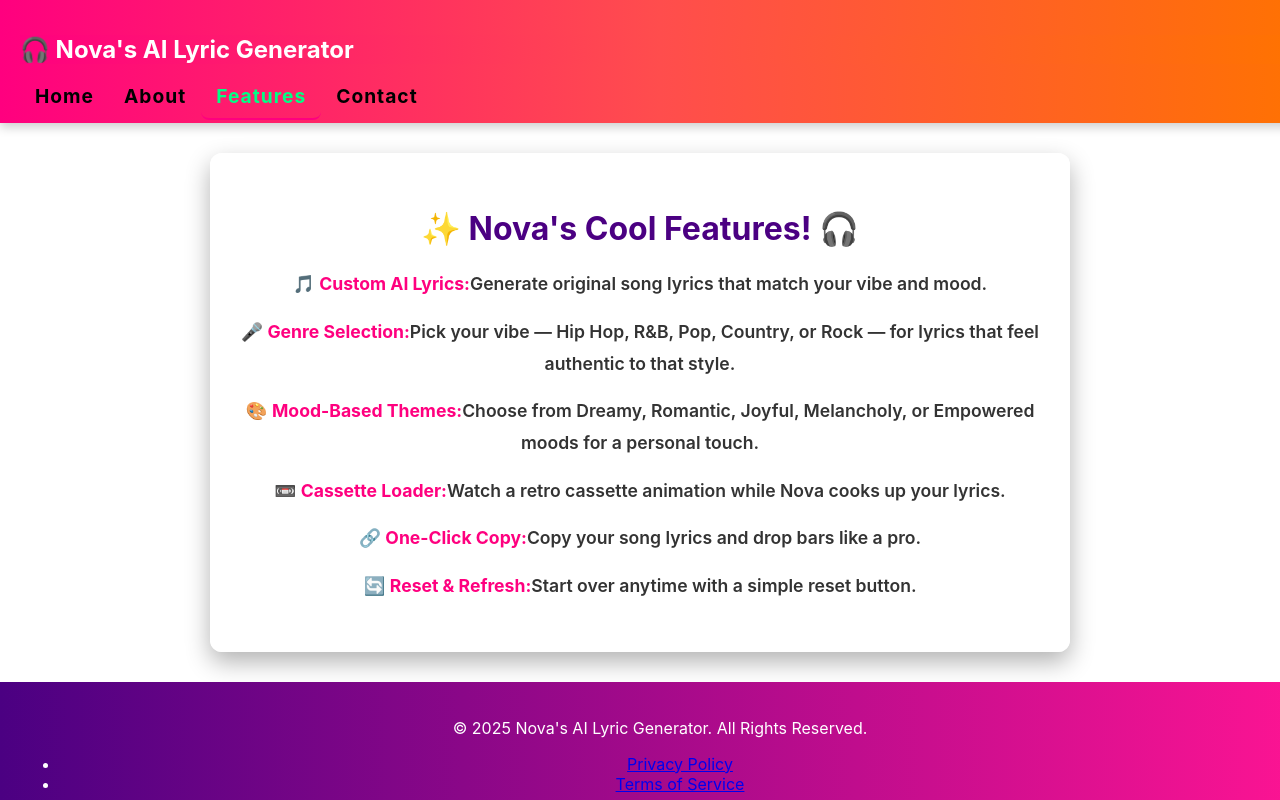
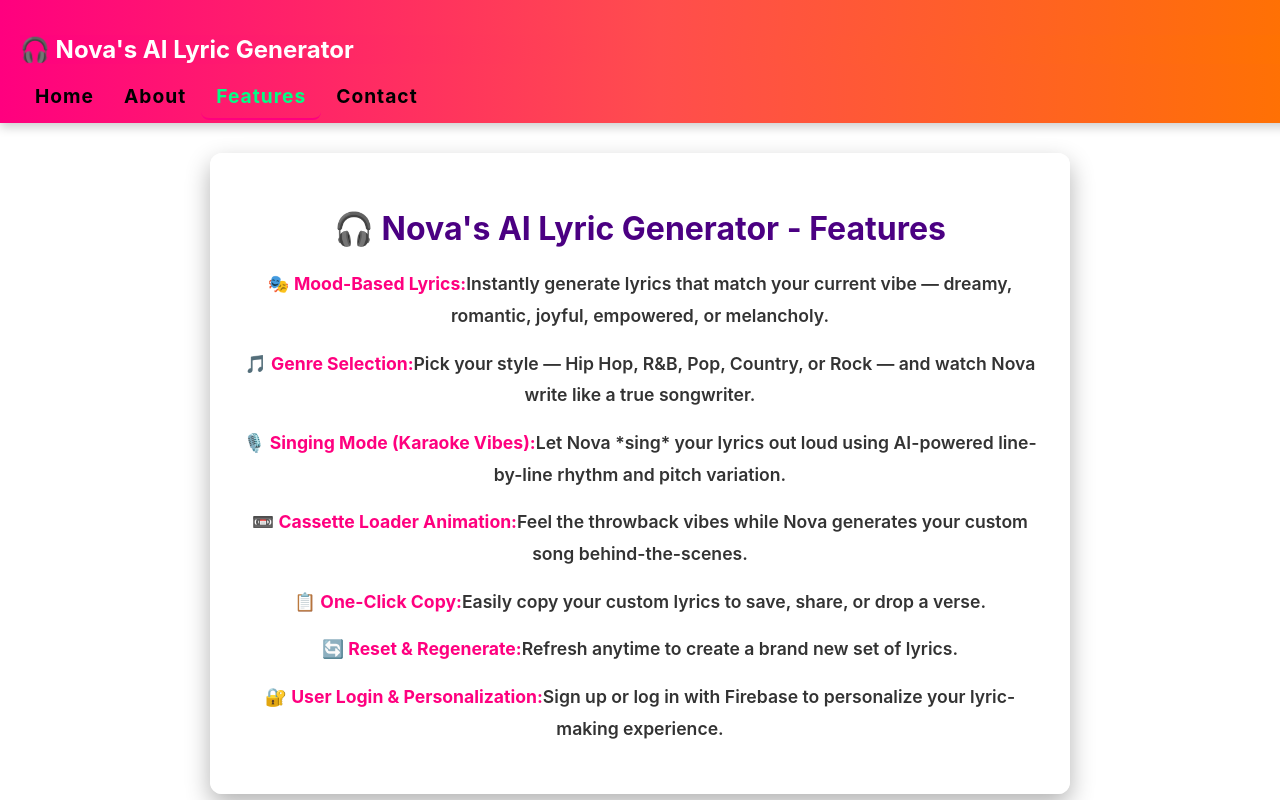
Before and after one commit to KenyettaWebDev82/ai-lyric-frontend, a React (Vite) app: page /features in a window 1280 px wide. Shown: the top 800 px of the page. Built offline with nearby package versions, Linux system fonts and the light colour scheme; no server answers.

Commit message:
feat: Finalized singing mode, updated Features & About pages

```diff
--- a/src/pages/About.jsx
+++ b/src/pages/About.jsx
@@ -6,67 +6,44 @@ const About = () => {
     <div className="about-wrapper">
       <div className="about-container">
         {/* About App Section */}
-        <h1 className="about-title">🎧 Bringing Back the Soul of Music! 🎵</h1>
+        <h1 className="about-title">🎧 Welcome to Nova's AI Lyric Generator 🎵</h1>
         <p className="about-text">
-          Remember the good ol' days when cassette tapes ruled the airwaves? 🎶
-          Back then, music wasn’t just something you listened to—it was an{" "}
-          <span className="highlight">*EXPERIENCE*</span>. Every tape came with
-          the lyrics printed out so you could sing along, feel every word, and
-          truly vibe with the music.
+          Nova’s AI Lyric Generator brings back that old-school cassette tape vibe — where music wasn’t just heard... it was *felt*.
         </p>
+
         <p className="about-text">
-          <span className="bold">Nova's AI Lyric Generator</span> is here to
-          bring that magic back! We've combined that nostalgic feeling with
-          cutting-edge AI to create an experience where music meets emotions. 🎤✨
+          Inspired by the classic mixtape era, Nova uses modern AI magic to help you create custom song lyrics based on your mood and favorite music genre. Whether you're feeling hype, heartbroken, or anything in between — Nova’s got lyrics for that.
         </p>
+
         <p className="about-text">
-          Whether you're feeling dreamy, empowered, joyful, or a little
-          melancholy—Nova generates custom lyrics that reflect your mood. It’s
-          like having a personalized mixtape but with lyrics crafted{" "}
-          <span className="bold">"JUST 4 YOU"</span>! 🎧
+          But Nova doesn’t stop there — turn on *Singing Mode* and hear your lyrics performed back to you, karaoke-style. It’s a whole vibe.
         </p>
+
         <p className="about-text">
-          Nova isn't just an app—it's a{" "}
-          <span className="highlight">VIBE</span>. It’s where technology and
-          emotion collide to give music back its heart and soul. So get ready to
-          express yourself, tap into your feelings, and bring back the
-          sing-along magic of cassette tapes—one AI lyric at a time! 🚀
-        </p>
-        <p className="about-text">
-          Let’s make some music that moves the soul! 💓🎧
+          Music is personal. Nova makes sure your lyrics feel that way too. Let’s create something that's *so you*.
         </p>
 
         {/* Instructions Section */}
         <div className="instructions-container">
-          <h2 className="how-to-title">🎵 How to Use Nova's AI Lyric Generator</h2>
+          <h2 className="how-to-title">🚀 How to Use Nova's AI Lyric Generator</h2>
           <ul className="how-to-list">
             <li>
-              <span className="bold">Choose Your Mood:</span> Select how you're
-              feeling from the mood options: dreamy, romantic, melancholy,
-              joyful, or empowered.
+              <span className="bold">1. Select a Genre:</span> Choose from Hip Hop, R&B, Pop, Country, or Rock for authentic lyric style.
             </li>
             <li>
-              <span className="bold">Hit the "Generate Lyrics" Button:</span>{" "}
-              Nova will craft unique lyrics that match your selected mood!
+              <span className="bold">2. Pick Your Mood:</span> Dreamy, Romantic, Empowered, Joyful, or Melancholy — how you feel shapes your song.
             </li>
             <li>
-              <span className="bold">Watch the Magic Happen:</span> Enjoy the fun
-              cassette animation while Nova processes your request.
+              <span className="bold">3. Turn on Singing Mode (Optional):</span> Want Nova to *sing* your lyrics back? Just toggle it on!
             </li>
             <li>
-              <span className="bold">Explore Your Lyrics:</span> Your custom
-              lyrics will appear, reflecting your mood. Want something new? Try
-              another vibe!
+              <span className="bold">4. Hit "Generate Lyrics":</span> Watch the retro cassette spin while Nova cooks up your custom song.
             </li>
             <li>
-              <span className="bold">Copy or Reset:</span> Hit{" "}
-              <span className="bold">"Copy"</span> to save your lyrics or{" "}
-              <span className="bold">"Reset"</span> to start fresh.
+              <span className="bold">5. Play, Copy or Reset:</span> Listen to your lyrics in karaoke style, copy them, or start over anytime.
             </li>
             <li>
-              <span className="bold">Sing Along & Vibe Out!</span> Relive the
-              magic of music and let Nova bring the soul back into your
-              experience!
+              <span className="bold">6. Vibe Out:</span> Share it, sing it, or save it for later — it’s your vibe, your lyrics, your story.
             </li>
           </ul>
         </div>
--- a/src/pages/Features.jsx
+++ b/src/pages/Features.jsx
@@ -5,42 +5,48 @@ const Features = () => {
   return (
     <div className="features-container">
       <div className="features-content">
-        <h2 className="features-title">✨ Nova's Cool Features! 🎧</h2>
+        <h2 className="features-title">🎧 Nova's AI Lyric Generator - Features</h2>
         <ul className="features-list">
           <li>
-            <span>🎵</span>{" "}
-            <strong className="feature-title">Custom AI Lyrics:</strong>
-            Generate original song lyrics that match your vibe and mood.
+            <span>🎭</span>{" "}
+            <strong className="feature-title">Mood-Based Lyrics:</strong>
+            Instantly generate lyrics that match your current vibe — dreamy, romantic, joyful, empowered, or melancholy.
           </li>
 
           <li>
-            <span>🎤</span>{" "}
+            <span>🎵</span>{" "}
             <strong className="feature-title">Genre Selection:</strong>
-            Pick your vibe — Hip Hop, R&B, Pop, Country, or Rock — for lyrics that feel authentic to that style.
+            Pick your style — Hip Hop, R&B, Pop, Country, or Rock — and watch Nova write like a true songwriter.
           </li>
 
           <li>
-            <span>🎨</span>{" "}
-            <strong className="feature-title">Mood-Based Themes:</strong>
-            Choose from Dreamy, Romantic, Joyful, Melancholy, or Empowered moods for a personal touch.
+            <span>🎙️</span>{" "}
+            <strong className="feature-title">Singing Mode (Karaoke Vibes):</strong>
+            Let Nova *sing* your lyrics out loud using AI-powered line-by-line rhythm and pitch variation.
           </li>
 
           <li>
             <span>📼</span>{" "}
-            <strong className="feature-title">Cassette Loader:</strong>
-            Watch a retro cassette animation while Nova cooks up your lyrics.
+            <strong className="feature-title">Cassette Loader Animation:</strong>
+            Feel the throwback vibes while Nova generates your custom song behind-the-scenes.
           </li>
 
           <li>
-            <span>🔗</span>{" "}
+            <span>📋</span>{" "}
             <strong className="feature-title">One-Click Copy:</strong>
-            Copy your song lyrics and drop bars like a pro.
+            Easily copy your custom lyrics to save, share, or drop a verse.
           </li>
 
           <li>
             <span>🔄</span>{" "}
-            <strong className="feature-title">Reset & Refresh:</strong>
-            Start over anytime with a simple reset button.
+            <strong className="feature-title">Reset & Regenerate:</strong>
+            Refresh anytime to create a brand new set of lyrics.
+          </li>
+
+          <li>
+            <span>🔐</span>{" "}
+            <strong className="feature-title">User Login & Personalization:</strong>
+            Sign up or log in with Firebase to personalize your lyric-making experience.
           </li>
         </ul>
       </div>
```
